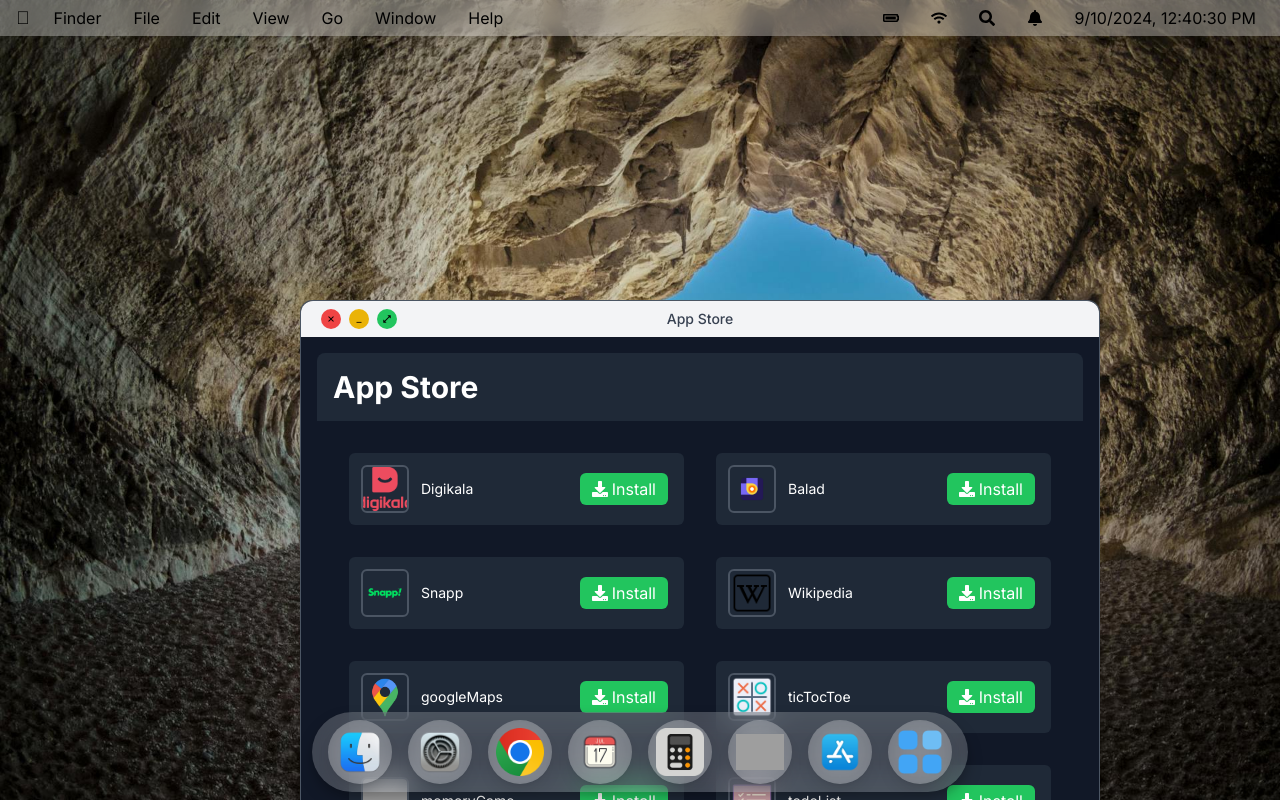
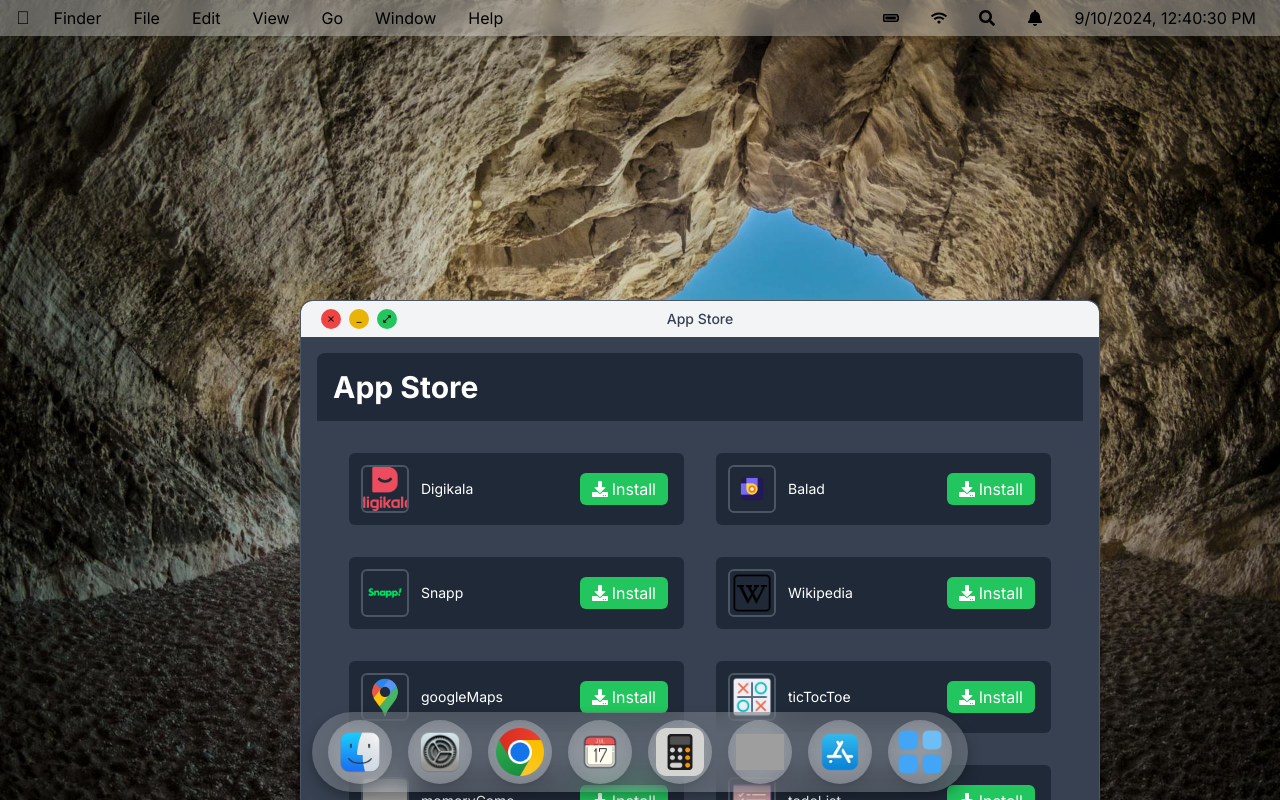
Before and after one commit to m-mohammad-d/Nexium, a React (Vite) app: page / in a window 1280 px wide. Both pictures are taken after a click on the button "appSotre". Shown: the top 800 px of the page. Built offline with nearby package versions, Linux system fonts and the light colour scheme; grey boxes are pictures that could not be loaded.

Commit message:
style : update appstore theme

```diff
--- a/src/components/AppStore.tsx
+++ b/src/components/AppStore.tsx
@@ -90,7 +90,7 @@
 
   return (
     <DraggableWindow title="App Store">
-      <div className="p-4 bg-gray-900 min-h-screen">
+      <div className="p-4 bg-gray-700 h-full">
         <header className="bg-gray-800 text-white p-4 rounded-t-lg">
           <h1 className="text-3xl font-bold">App Store</h1>
         </header>
```
